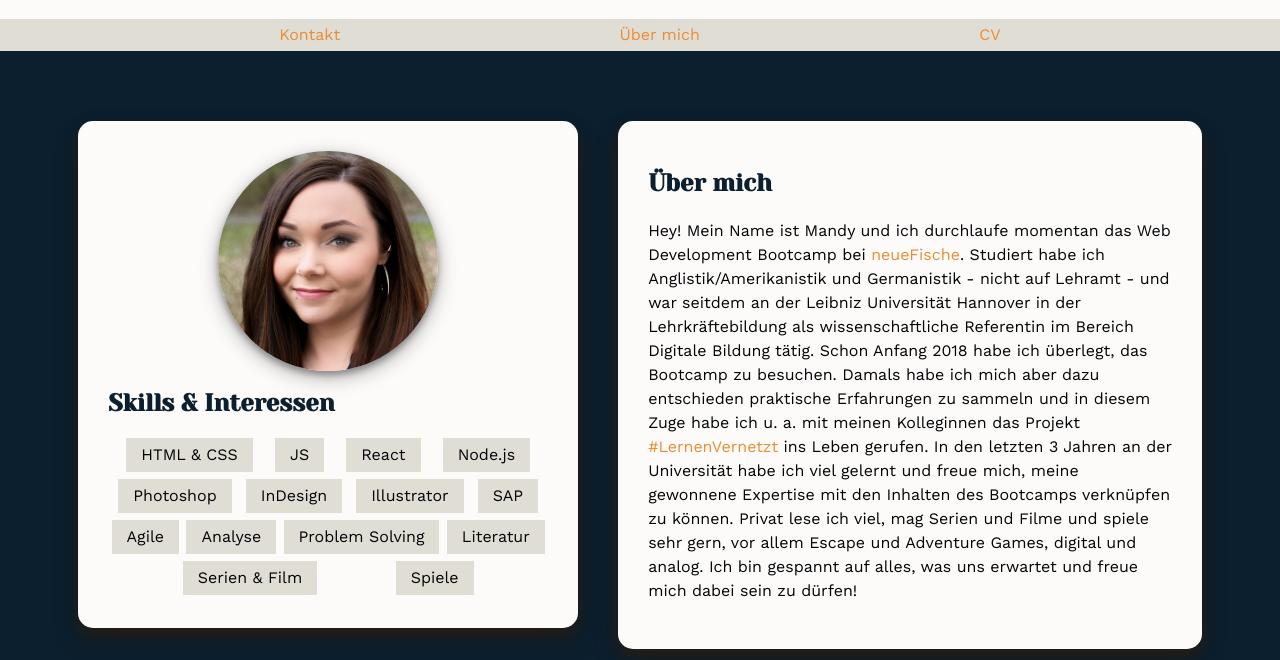
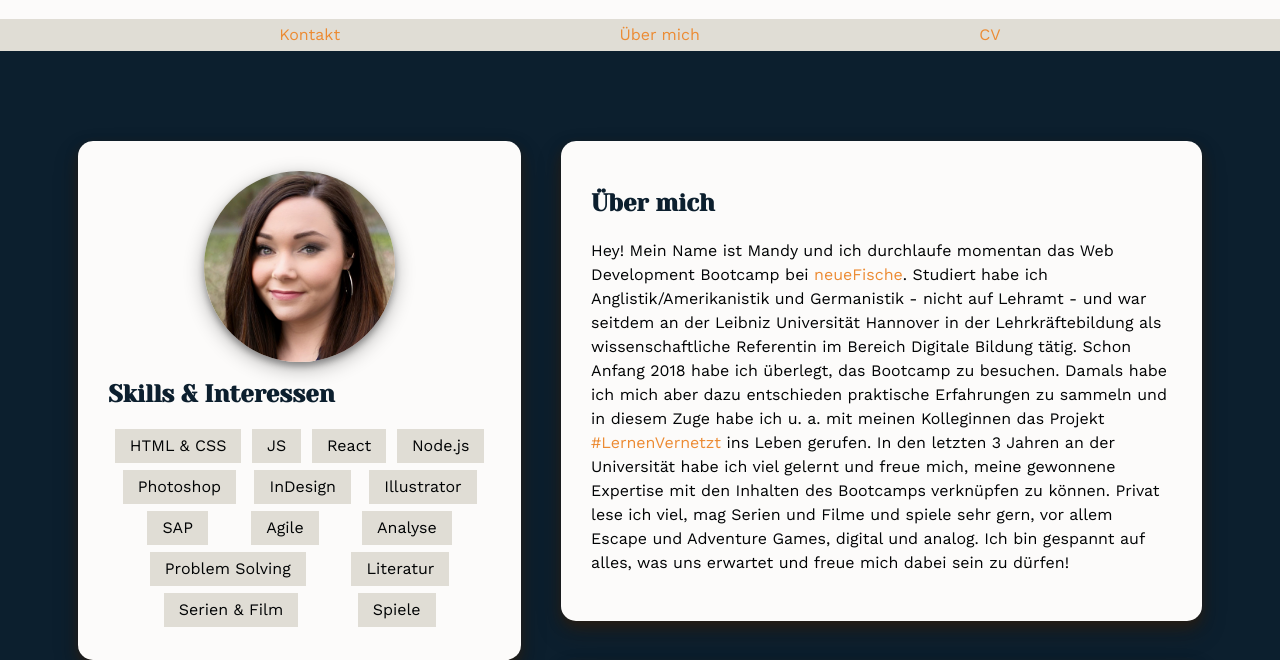
Before and after one commit to mndys/mndys.github.io, a plain HTML site: page index.html in a window 1280 px wide. Shown: the part 112-772 px from the top of the page. Drawn offline with nearby package versions, Linux system fonts and the light colour scheme.

Commit message:
Change media querie settings

```diff
--- a/index.html
+++ b/index.html
@@ -29,6 +29,7 @@
 
     <!-- Main -->
     <main>
+      <section class="col-1">
         <section class="card small-card">
           <img src="images/profilepic.jpeg" alt="" class="profile-pic" />
           <h2>Skills & Interessen</h2>
@@ -111,6 +112,8 @@
             </ul>
           </address>
         </section>
+      </section>
+      <section class="col-2">
         <section class="card big-card" id="about-me">
           <h2>Über mich</h2>
           <p>
@@ -132,12 +135,12 @@
             <a href="https://go.lu-h.de/LernenVernetzt" target="_blank"
               >#LernenVernetzt</a
             >
-          ins Leben gerufen. In den letzten 3 Jahren an der Universität habe ich
-          viel gelernt und freue mich, meine gewonnene Expertise mit den
-          Inhalten des Bootcamps verknüpfen zu können. Privat lese ich viel, mag
-          Serien und Filme und spiele sehr gern, vor allem Escape und Adventure
-          Games, digital und analog. Ich bin gespannt auf alles, was uns
-          erwartet und freue mich dabei sein zu dürfen!
+            ins Leben gerufen. In den letzten 3 Jahren an der Universität habe
+            ich viel gelernt und freue mich, meine gewonnene Expertise mit den
+            Inhalten des Bootcamps verknüpfen zu können. Privat lese ich viel,
+            mag Serien und Filme und spiele sehr gern, vor allem Escape und
+            Adventure Games, digital und analog. Ich bin gespannt auf alles, was
+            uns erwartet und freue mich dabei sein zu dürfen!
           </p>
         </section>
         <section class="card big-card" id="cv">
@@ -155,10 +158,10 @@
               </ul>
               <p>
                 Konzeption und Entwicklung des Projekts #LernenVernetzt, das
-              Lehramtsstudierende mit Lehrkräften und Schülerinnen und Schülern
-              zusammenbringt, um Lehren und Lernen zu unterstützen und
-              Studierenden einen unmittelbaren Einblick in die Praxis ihres
-              späteren Berufs zu ermöglichen.
+                Lehramtsstudierende mit Lehrkräften und Schülerinnen und
+                Schülern zusammenbringt, um Lehren und Lernen zu unterstützen
+                und Studierenden einen unmittelbaren Einblick in die Praxis
+                ihres späteren Berufs zu ermöglichen.
               </p>
               <p>
                 Entwicklung und Unterstützung von Strategien zum Thema
@@ -167,8 +170,8 @@
               <p>
                 Konzeption sowie Implementierung einer zentralen
                 Praktikumsplatzvergabe für das Allgemeine Schulpraktikum in den
-              lehrkräftebildenden Bachelorstudiengängen und Vernetzung zwischen
-              allen drei Phasen der Lehrkräftebildung in Hannover und
+                lehrkräftebildenden Bachelorstudiengängen und Vernetzung
+                zwischen allen drei Phasen der Lehrkräftebildung in Hannover und
                 Niedersachsen.
               </p>
             </section>
@@ -179,8 +182,9 @@
                 <li class="dates">März 2019 - Oktober 2019</li>
               </ul>
               <p>
-              Bearbeitung von Studienangelegenheiten und Verwaltungsoptimierung
-              neben der Öffentlichkeitsarbeit für die Lehrkräftefortbildung
+                Bearbeitung von Studienangelegenheiten und
+                Verwaltungsoptimierung neben der Öffentlichkeitsarbeit für die
+                Lehrkräftefortbildung
               </p>
             </section>
             <section class="cv-element">
@@ -233,8 +237,8 @@
               </ul>
               <p>
                 Sonderpreis für kooperative Innovationen in der digitalen Lehre.
-              Ausgezeichnet wurden meine Kolleginnen Alexandra Krüger, Prof. Dr.
-              Katharina Müller, Helene Pachale und ich für unser Projekt
+                Ausgezeichnet wurden meine Kolleginnen Alexandra Krüger, Prof.
+                Dr. Katharina Müller, Helene Pachale und ich für unser Projekt
                 #LernenVernetzt, in dessen Rahmen Lehramtsstudierende Lehrkräfte
                 und Schüler:innen digital beim Lehren und Lernen unterstützen.
               </p>
@@ -247,6 +251,7 @@
                 <li class="lang">Französisch // A2</li>
                 <li class="lang">Spanisch // B1</li>
               </ul>
+            </section>
           </section>
         </section>
       </section>
--- a/styles/index.css
+++ b/styles/index.css
@@ -168,11 +168,29 @@ p {
     display: flex;
     flex-wrap: wrap;
     align-items: flex-start;
+    justify-content: center;
+    margin-top: 30px;
+  }
+
+  .col-1 {
+    display: flex;
+    flex-wrap: wrap;
+    align-items: flex-start;
+    flex: 33%;
+    margin: 20px 10px;
+  }
+
+  .col-2 {
+    display: flex;
+    flex-wrap: wrap;
+    align-items: flex-start;
+    flex: 50%;
+    margin: 20px 10px;
   }
 
   .card {
-    flex: 33%;
-    margin: 50px 20px;
+    flex: 50%;
+    margin: 20px 10px;
   }
   .small-card {
     max-width: 500px;
@@ -194,3 +212,10 @@ p {
     order: 3;
   }
 }
+
+@media (min-width: 1400px) {
+  main {
+    width: 1400px;
+    margin: 0 auto;
+  }
+}
```
Lines whose indentation alone changed are shown as unchanged.
